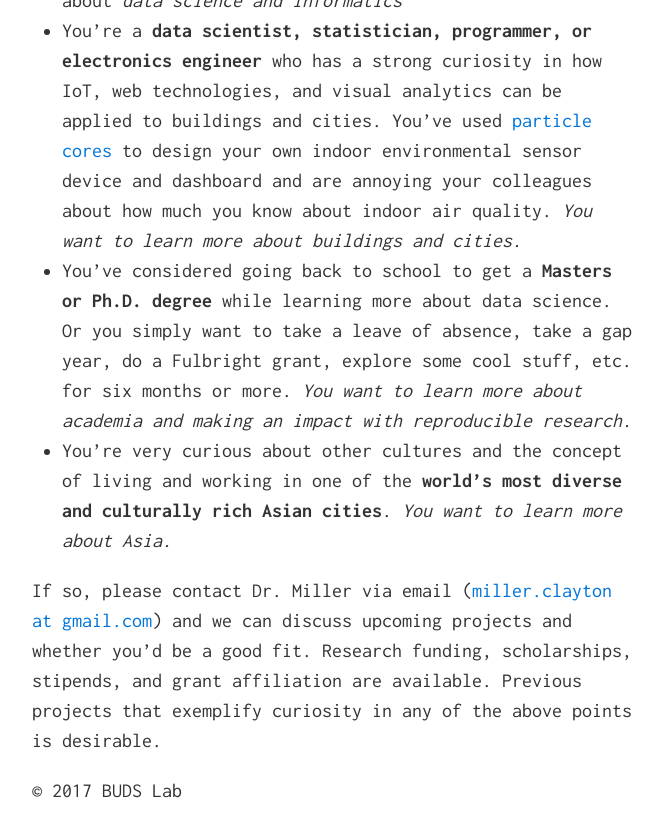
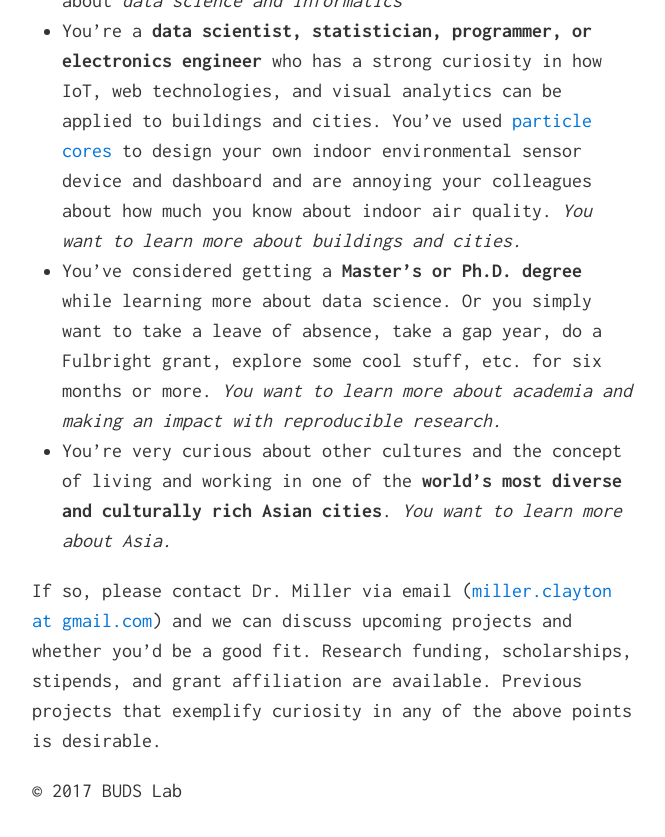
Before and after one commit to buds-lab/buds-lab.github.io, a Jekyll site: the page built from index.md, in a window 1280 px wide and 900 px high, scrolled down 2064 px. Shown: the top 837 px of the window, without its empty margins (308-973 px from the left). Built offline with Jekyll 4.4.1, drawn with Linux system fonts in a browser that asks for light colours.

Commit message:
changing masters, etc

```diff
--- a/index.md
+++ b/index.md
@@ -28,7 +28,7 @@ All current and in-progress publications found on [ResearchGate](https://www.res
 Do any (or all) of these situations describe you?
 * You're an **architect, mechanical or electrical engineer, energy simulator, urban planner, or any other type of building industry professional** who has an intense curiosity in how huge amounts of temporal, spatial, and meta data about buildings and cities will change the way we design, operate, and inhabit these entities. You've gotten tired of using spreadsheets, and have started using scripting languages such as [Python](https://www.python.org/){:target="_blank"} or [R](https://www.r-project.org/){:target="_blank"} to process larger amounts of sensor or spatial data from buildings or building information models. You want to learn more about *data science and informatics*
 * You're a **data scientist, statistician, programmer, or electronics engineer** who has a strong curiosity in how IoT, web technologies, and visual analytics can be applied to buildings and cities. You've used [particle cores](https://www.particle.io/){:target="_blank"} to design your own indoor environmental sensor device and dashboard and are annoying your colleagues about how much you know about indoor air quality. *You want to learn more about buildings and cities.*
-* You've considered going back to school to get a **Masters or Ph.D. degree** while learning more about data science. Or you simply want to take a leave of absence, take a gap year, do a Fulbright grant, explore some cool stuff, etc. for six months or more. *You want to learn more about academia and making an impact with reproducible research.*
+* You've considered getting a **Master's or Ph.D. degree** while learning more about data science. Or you simply want to take a leave of absence, take a gap year, do a Fulbright grant, explore some cool stuff, etc. for six months or more. *You want to learn more about academia and making an impact with reproducible research.*
 * You're very curious about other cultures and the concept of living and working in one of the **world's most diverse and culturally rich Asian cities**. *You want to learn more about Asia.*
 
 If so, please contact Dr. Miller via email ([miller.clayton at gmail.com](mailto:miller.clayton@gmail.com)) and we can discuss upcoming projects and whether you'd be a good fit. Research funding, scholarships, stipends, and grant affiliation are available. Previous projects that exemplify curiosity in any of the above points is desirable.
```
